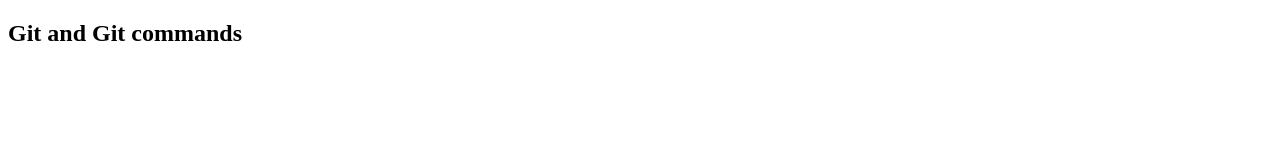
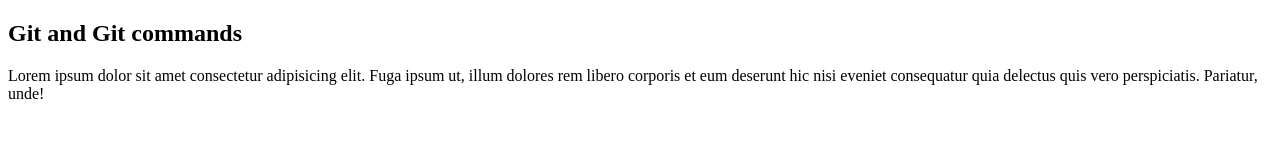
Before and after one commit to MUKE-coder/git-testing, a plain HTML site: page index.html in a window 1280 px wide. Drawn offline with Linux system fonts and the light colour scheme.

Commit message:
added new paragaraph

```diff
--- a/index.html
+++ b/index.html
@@ -7,5 +7,10 @@
   </head>
   <body>
     <h2>Git and Git commands</h2>
+    <p>
+      Lorem ipsum dolor sit amet consectetur adipisicing elit. Fuga ipsum ut,
+      illum dolores rem libero corporis et eum deserunt hic nisi eveniet
+      consequatur quia delectus quis vero perspiciatis. Pariatur, unde!
+    </p>
   </body>
 </html>
```
